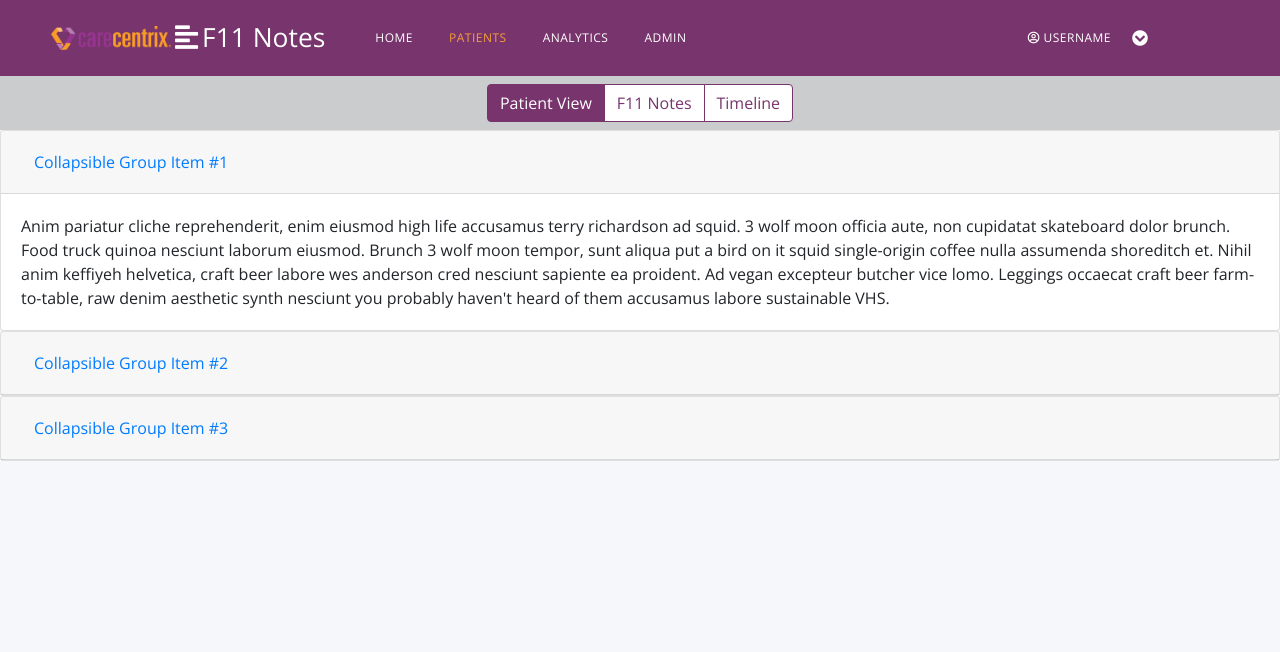
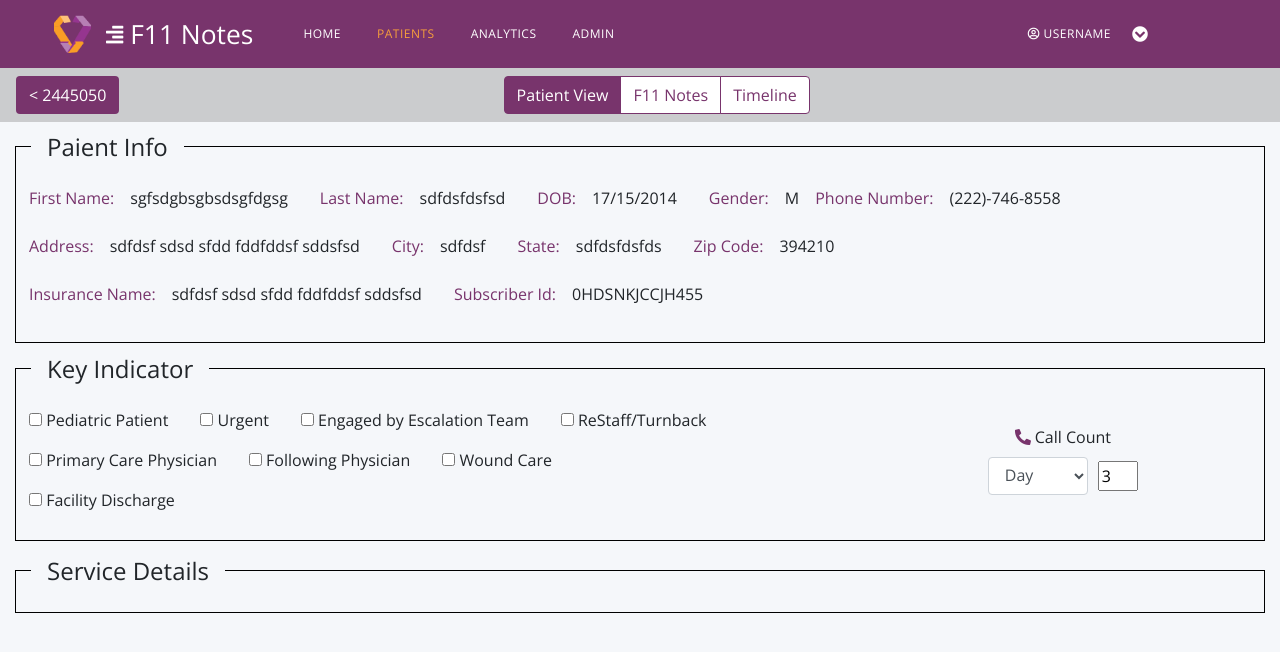
Before and after one commit to akki9270/lucid, an Angular app: page /patients/1/view in a window 1280 px wide. Shown: the top 652 px of the page. Built offline with nearby package versions, Linux system fonts and the light colour scheme; what ng2-smart-table would draw is missing.

Commit message:
Added two sections in patient tab - navbar icon ui set.

```diff
--- a/src/app/navbar/navbar.component.html
+++ b/src/app/navbar/navbar.component.html
@@ -1,11 +1,16 @@
 <nav class="navbar navbar-expand-lg navbar-dark">
   <div class="container" style="margin:0 20px">
     <a class="navbar-brand" href="index.html">
-      <img src="../../assets/carecentrix-logo@2x.png" class="navbar-brand-anchor"
+      <!-- <img src="../../assets/carecentrix-logo@2x.png" class="navbar-brand-anchor"
         style="width: 120px; height: 50px; object-fit: contain;">
       <span style="vertical-align: middle">
           <i class="fa fa-align-left pl-1 pr-1" aria-hidden="true"></i>F11 Notes
-      </span>
+      </span> -->
+
+      <img src="../../assets/carecentrix-logo@2x.png" class="navbar-brand-anchor"
+      style="width: 200px; clip: rect(0px,40px,45px,3px); position: absolute; background: transparent;">
+      <span class="fa fa-align-right fa-xs" style="margin-left: 55px;"></span>
+      <span style="vertical-align: middle; "> F11 Notes</span>
     </a>
 
     <div ng-if="isAuthenticated()" class="navbar-collapse collapse" id="navbarsExample07">
--- a/src/app/patients/view/patient-view.component.html
+++ b/src/app/patients/view/patient-view.component.html
@@ -1,5 +1,11 @@
 <div class="page-wrap">
-  <nav class="navbar navbar-expand-lg navbar-dark justify-content-center secondary-navbar">
+  <nav class="navbar navbar-expand-lg navbar-dark d-flex secondary-navbar">
+    <div>
+      <button type="button" class="btn btn-default" style="background-color: var(--purple-theme)">
+        <span style="color: white">< 2445050</span>
+      </button>
+    </div>
+    <div class="d-flex justify-content-center" style="flex: auto; margin-left: -70px;">
       <div class="btn-group">
         <button type="button" class="btn btn-default tabButton" [class.active]="currentTab === 'PATIENT_TAB'"
           (click)="onSelectTab($event, 'PATIENT_TAB')">Patient View</button>
@@ -7,6 +13,7 @@
           (click)="onSelectTab($event, 'F11_NOTES_TAB')">F11 Notes</button>
         <button type="button" class="btn btn-default tabButton" [class.active]="currentTab === 'TIMELINE_TAB'"
           (click)="onSelectTab($event, 'TIMELINE_TAB')">Timeline</button>
+      </div>
     </div>
   </nav>
   <div *ngIf="currentTab === 'PATIENT_TAB'">
--- a/src/app/patients/view/tabs/details/patient-details.component.css
+++ b/src/app/patients/view/tabs/details/patient-details.component.css
@@ -0,0 +1,23 @@
+.main-container{
+  padding: 5px;
+  /* background-color: yellow; */
+}
+
+.outer-field-set{
+  border: 1px solid black;
+  padding-left: 15px;
+  padding-right: 15px;
+  padding-bottom: 15px;
+}
+
+#key-indicator .left-section{
+  flex: 0 0 70%;
+  box-sizing: border-box;
+  max-width: 70%;
+}
+
+#key-indicator .right-section{
+  flex: 0 0 30%;
+  box-sizing: border-box;
+  max-width: 30%;
+}
--- a/src/app/patients/view/tabs/details/patient-details.component.html
+++ b/src/app/patients/view/tabs/details/patient-details.component.html
@@ -1,45 +1,162 @@
-<div id="accordion">
-    <div class="card">
-      <div class="card-header" id="headingOne">
-        <h5 class="mb-0">
-          <button class="btn btn-link" data-toggle="collapse" data-target="#collapseOne" aria-expanded="true" aria-controls="collapseOne">
-            Collapsible Group Item #1
-          </button>
-        </h5>
+<div class="main-container">
+  <section class="content-section px-2">
+    <div style="padding: 2px">
+      <fieldset class="outer-field-set">
+        <legend class="w-auto px-3 d-inline-block">Paient Info</legend>
+        <div style="margin: 5px;">
+          <div class="row">
+            <div class="d-flex">
+              <div class="p-2">
+                <label class="purple-theme">First Name: </label>
               </div>
-
-      <div id="collapseOne" class="collapse show" aria-labelledby="headingOne" data-parent="#accordion">
-        <div class="card-body">
-          Anim pariatur cliche reprehenderit, enim eiusmod high life accusamus terry richardson ad squid. 3 wolf moon officia aute, non cupidatat skateboard dolor brunch. Food truck quinoa nesciunt laborum eiusmod. Brunch 3 wolf moon tempor, sunt aliqua put a bird on it squid single-origin coffee nulla assumenda shoreditch et. Nihil anim keffiyeh helvetica, craft beer labore wes anderson cred nesciunt sapiente ea proident. Ad vegan excepteur butcher vice lomo. Leggings occaecat craft beer farm-to-table, raw denim aesthetic synth nesciunt you probably haven't heard of them accusamus labore sustainable VHS.
+              <div class="p-2">sgfsdgbsgbsdsgfdgsg</div>
+            </div>
+            <div class="d-flex">
+              <div class="p-2 ml-3">
+                <label class="purple-theme">Last Name: </label>
+              </div>
+              <div class="p-2">sdfdsfdsfsd</div>
+            </div>
+            <div class="d-flex">
+              <div class="p-2 ml-3">
+                <label class="purple-theme">DOB: </label>
+              </div>
+              <div class="p-2">17/15/2014</div>
+            </div>
+            <div class="d-flex">
+              <div class="p-2 ml-3">
+                <label class="purple-theme">Gender: </label>
+              </div>
+              <div class="p-2">M</div>
+            </div>
+            <div class="d-flex">
+              <div class="p-2">
+                <label class="purple-theme">Phone Number: </label>
+              </div>
+              <div class="p-2">(222)-746-8558</div>
+            </div>
+          </div>
+          <div class="row">
+            <div class="d-flex">
+              <div class="p-2">
+                <label class="purple-theme">Address: </label>
+              </div>
+              <div class="p-2">sdfdsf sdsd sfdd fddfddsf sddsfsd</div>
+            </div>
+            <div class="d-flex">
+              <div class="p-2 ml-3">
+                <label class="purple-theme">City: </label>
+              </div>
+              <div class="p-2">sdfdsf</div>
+            </div>
+            <div class="d-flex">
+              <div class="p-2 ml-3">
+                <label class="purple-theme">State: </label>
+              </div>
+              <div class="p-2">sdfdsfdsfds</div>
+            </div>
+            <div class="d-flex">
+              <div class="p-2 ml-3">
+                <label class="purple-theme">Zip Code: </label>
+              </div>
+              <div class="p-2">394210</div>
+            </div>
+          </div>
+          <div class="row">
+            <div class="d-flex">
+              <div class="p-2">
+                <label class="purple-theme">Insurance Name: </label>
+              </div>
+              <div class="p-2">sdfdsf sdsd sfdd fddfddsf sddsfsd</div>
+            </div>
+            <div class="d-flex">
+              <div class="p-2 ml-3">
+                <label class="purple-theme">Subscriber Id: </label>
+              </div>
+              <div class="p-2">0HDSNKJCCJH455</div>
             </div>
           </div>
         </div>
-    <div class="card">
-      <div class="card-header" id="headingTwo">
-        <h5 class="mb-0">
-          <button class="btn btn-link collapsed" data-toggle="collapse" data-target="#collapseTwo" aria-expanded="false" aria-controls="collapseTwo">
-            Collapsible Group Item #2
-          </button>
-        </h5>
+      </fieldset>
+      <fieldset id='key-indicator' class="outer-field-set mt-2">
+        <legend class="w-auto px-3 d-inline-block">Key Indicator</legend>
+        <div class="d-flex" style="margin: 5px;">
+          <div class="left-section">
+            <div class="row">
+              <div class="d-flex">
+                <div class="p-2">
+                  <input type="checkbox" /> Pediatric Patient
                 </div>
-      <div id="collapseTwo" class="collapse" aria-labelledby="headingTwo" data-parent="#accordion">
-        <div class="card-body">
-          Anim pariatur cliche reprehenderit, enim eiusmod high life accusamus terry richardson ad squid. 3 wolf moon officia aute, non cupidatat skateboard dolor brunch. Food truck quinoa nesciunt laborum eiusmod. Brunch 3 wolf moon tempor, sunt aliqua put a bird on it squid single-origin coffee nulla assumenda shoreditch et. Nihil anim keffiyeh helvetica, craft beer labore wes anderson cred nesciunt sapiente ea proident. Ad vegan excepteur butcher vice lomo. Leggings occaecat craft beer farm-to-table, raw denim aesthetic synth nesciunt you probably haven't heard of them accusamus labore sustainable VHS.
+              </div>
+              <div class="d-flex">
+                <div class="p-2 ml-3">
+                  <input type="checkbox" /> Urgent
+                </div>
+              </div>
+              <div class="d-flex">
+                <div class="p-2 ml-3">
+                  <input type="checkbox" /> Engaged by Escalation Team
+                </div>
+              </div>
+              <div class="d-flex">
+                <div class="p-2 ml-3">
+                  <input type="checkbox" /> ReStaff/Turnback
                 </div>
               </div>
             </div>
-    <div class="card">
-      <div class="card-header" id="headingThree">
-        <h5 class="mb-0">
-          <button class="btn btn-link collapsed" data-toggle="collapse" data-target="#collapseThree" aria-expanded="false" aria-controls="collapseThree">
-            Collapsible Group Item #3
-          </button>
-        </h5>
+            <div class="row">
+              <div class="d-flex">
+                <div class="p-2">
+                  <input type="checkbox" /> Primary Care Physician
                 </div>
-      <div id="collapseThree" class="collapse" aria-labelledby="headingThree" data-parent="#accordion">
-        <div class="card-body">
-          Anim pariatur cliche reprehenderit, enim eiusmod high life accusamus terry richardson ad squid. 3 wolf moon officia aute, non cupidatat skateboard dolor brunch. Food truck quinoa nesciunt laborum eiusmod. Brunch 3 wolf moon tempor, sunt aliqua put a bird on it squid single-origin coffee nulla assumenda shoreditch et. Nihil anim keffiyeh helvetica, craft beer labore wes anderson cred nesciunt sapiente ea proident. Ad vegan excepteur butcher vice lomo. Leggings occaecat craft beer farm-to-table, raw denim aesthetic synth nesciunt you probably haven't heard of them accusamus labore sustainable VHS.
+              </div>
+              <div class="d-flex">
+                <div class="p-2 ml-3">
+                  <input type="checkbox" /> Following Physician
+                </div>
+              </div>
+              <div class="d-flex">
+                <div class="p-2 ml-3">
+                  <input type="checkbox" /> Wound Care
+                </div>
+              </div>
+            </div>
+            <div class="row">
+              <div class="d-flex">
+                <div class="p-2">
+                  <input type="checkbox" /> Facility Discharge
                 </div>
               </div>
             </div>
           </div>
+          <div class='d-flex flex-column justify-content-center align-content-center right-section'>
+            <div class="align-self-center">
+              <label>
+                <span class="fa fa-phone purple-theme" style="transform: rotateY(180deg);"></span>
+                Call Count
+              </label>
+            </div>
+            <div class="d-flex align-items-center justify-content-center">
+              <select class="form-control" style="max-width: 100px;">
+                <option value="day">Day</option>
+                <option value="week">Week</option>
+                <option value="month">Month</option>
+                <option value="year">Year</option>
+              </select>
+              <div>
+                <input type="number" value="3" style="width: 40px; margin-left: 10px;">
+              </div>
+            </div>
+          </div>
+        </div>
+      </fieldset>
+    </div>
+  </section>
+  <section id="service-details" class="content-section px-2 mt-2">
+    <div style="padding: 2px">
+      <fieldset class="outer-field-set">
+        <legend class="w-auto px-3 d-inline-block">Service Details</legend>
+      </fieldset>
+    </div>
+  </section>
+</div>
--- a/src/styles.css
+++ b/src/styles.css
@@ -30,6 +30,66 @@ body {
 }
 .no-margin {
     margin: 0 !important;
+}
+
+/* Colors */
+.charcoal-grey {
+    color: #434a54;
+}
+.warm-grey {
+    color: #7f7f7f;
+}
+.soft-green {
+    color: #6bc076;
+}
+.dull-yellow {
+    color: #ebb463;
+}
+.rust-red {
+    color: #b01700;
+}
+.pale-grey {
+    color: #f5f7fa;
+}
+.tealish {
+    color: #35d4c7;
+}
+.silver {
+    color: #ccd1d9;
+}
+.bright-sky-blue {
+    color: #00bcfa;
+}
+.purple {
+    color: #9442d5;
+}
+.medium-pink {
+    color: #ec658e;
+}
+.orange-theme {
+    color: var(--orange-theme);
+}
+
+.purple-theme {
+    color: var(--purple-theme);
+}
+
+.bg-purple-theme {
+    background-color: var(--purple-theme);
+}
+.bg-red-theme {
+    background-color: #ff3b00cf;
+}
+/* END - Colors */
+
+/* Slice Spacing */
+.slice-sm {
+    padding-top: 2rem;
+    padding-bottom: 2rem;
+}
+.slice {
+    padding-top: 4rem;
+    padding-bottom: 4rem;
 }
 
 /* Font Weight */
```
Lines whose indentation alone changed are shown as unchanged.
